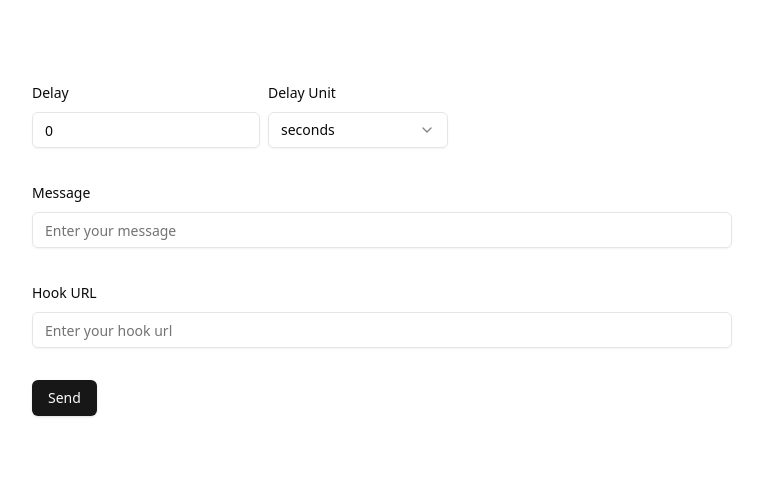
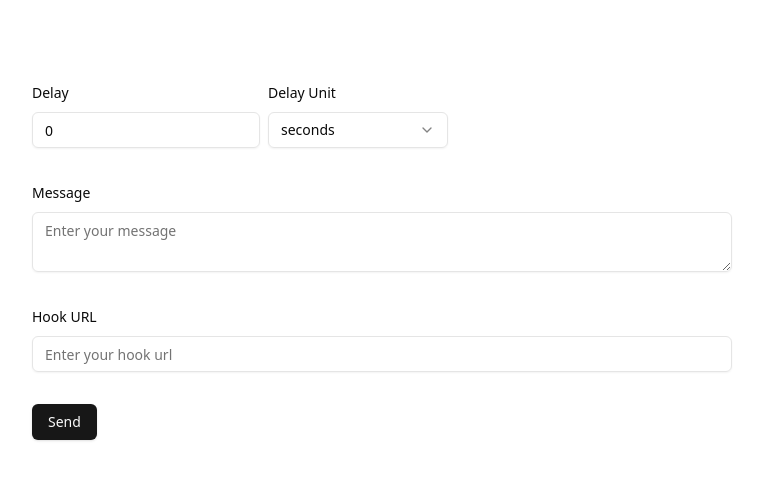
Before and after one commit to sophia-see/firstmate-coding-1, a Next.js app: page / in a window 1280 px wide. Shown: the top 480 px of the page, without its empty margins (258-1021 px from the left). Built offline with nearby package versions, Linux system fonts and the light colour scheme.

Commit message:
changed message to textarea

```diff
--- a/components/MessageForm.tsx
+++ b/components/MessageForm.tsx
@@ -22,6 +22,7 @@
   SelectValue,
 } from "@/components/ui/select"
 import { toast } from "sonner"
+import { Textarea } from './ui/textarea'
 
 const DelayUnit = ["seconds", "minutes", "hours"] as const;
 
@@ -129,7 +130,7 @@
             <FormItem>
               <FormLabel>Message</FormLabel>
               <FormControl>
-                <Input placeholder="Enter your message" {...field} />
+                <Textarea placeholder="Enter your message" {...field} />
               </FormControl>
               <FormMessage />
             </FormItem>
--- /dev/null
+++ b/components/ui/textarea.tsx
@@ -0,0 +1,22 @@
+import * as React from "react"
+
+import { cn } from "@/lib/utils"
+
+const Textarea = React.forwardRef<
+  HTMLTextAreaElement,
+  React.ComponentProps<"textarea">
+>(({ className, ...props }, ref) => {
+  return (
+    <textarea
+      className={cn(
+        "flex min-h-[60px] w-full rounded-md border border-input bg-transparent px-3 py-2 text-base shadow-sm placeholder:text-muted-foreground focus-visible:outline-none focus-visible:ring-1 focus-visible:ring-ring disabled:cursor-not-allowed disabled:opacity-50 md:text-sm",
+        className
+      )}
+      ref={ref}
+      {...props}
+    />
+  )
+})
+Textarea.displayName = "Textarea"
+
+export { Textarea }
```
